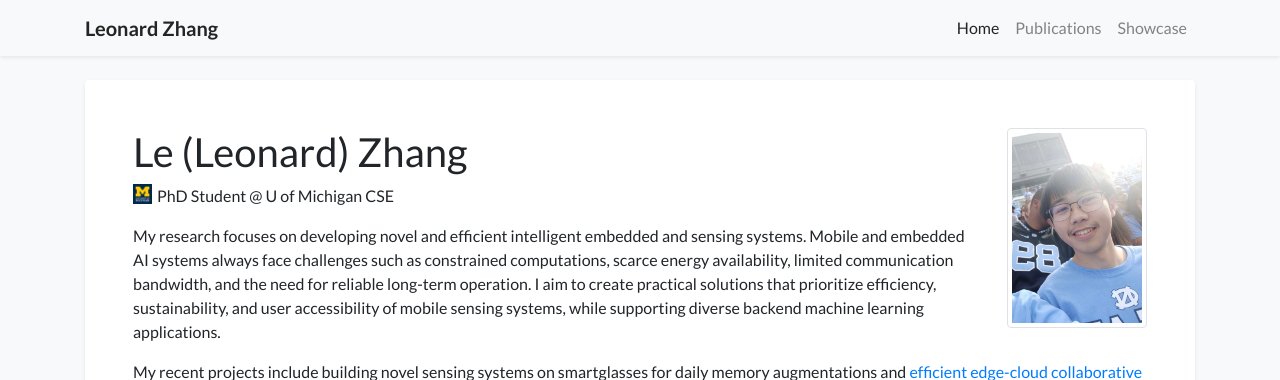
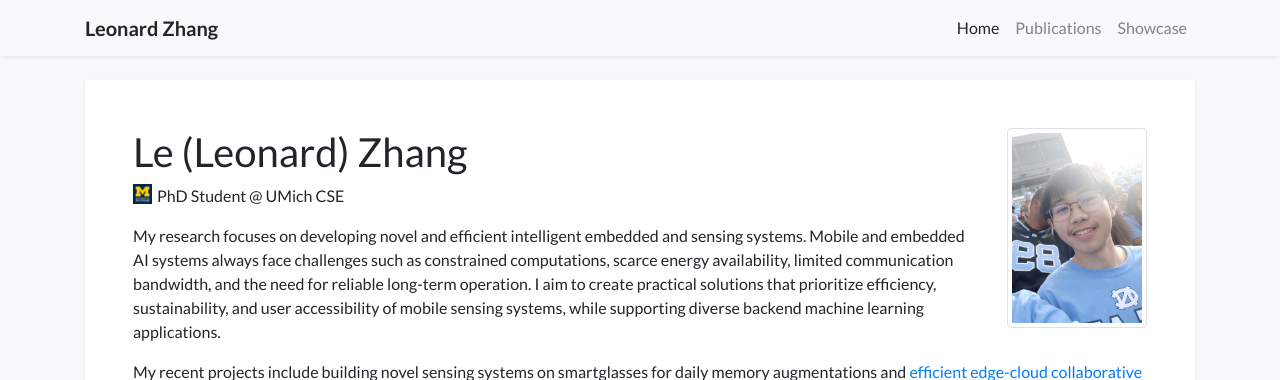
Before and after one commit to lezhangleonard/lezhangleonard.github.io, a Jekyll site: the page built from index.html, in a window 1280 px wide and 900 px high. Shown: the top 380 px of the window. Built offline with Jekyll 4.4.1, drawn with Linux system fonts in a browser that asks for light colours; nearby versions of some CDN libraries; a style sheet for code colours, icons or effects is not loaded.

Commit message:
Update university name abbreviation in profile

```diff
--- a/_data/profile.yml
+++ b/_data/profile.yml
@@ -4,7 +4,7 @@ navbar_name: "Leonard Zhang"
 
 positions:
 - logo: /assets/images/badges/um-badge.png
-  name: PhD Student @ U of Michigan CSE
+  name: PhD Student @ UMich CSE
 
 email: "zle@umich.edu"
 cv_link: "/Leonard_Zhang_CV.pdf"
```
